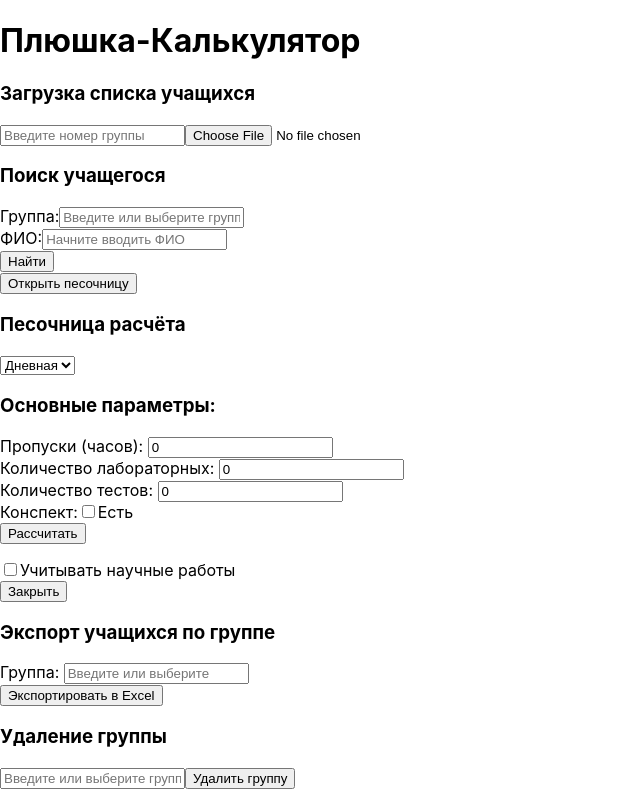
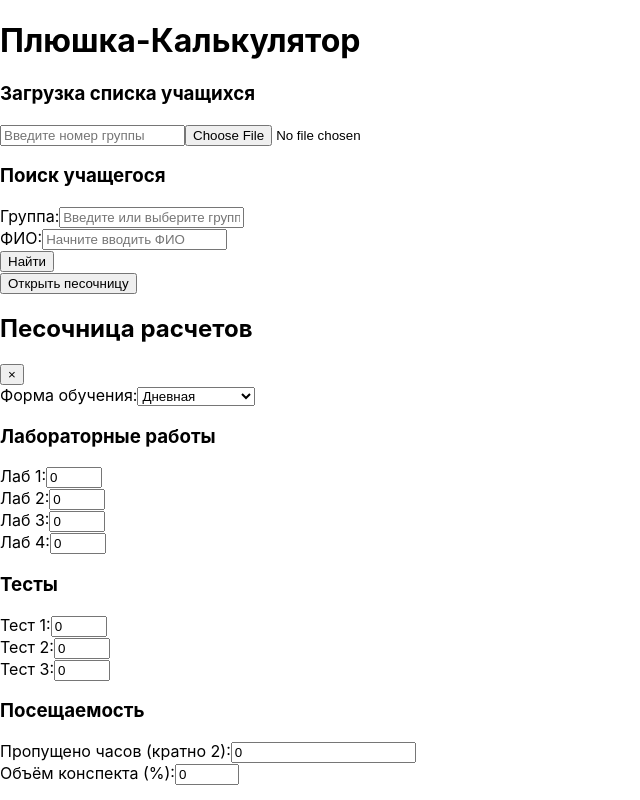
Before and after one commit to PSavchits/pluyshka-calculator, a React (Create React App) app: page / in a window 1280 px wide. Both pictures are taken after a click on the button "Открыть песочницу". Shown: the top 800 px of the page, without its empty margins (0-640 px from the left). Built offline with nearby package versions, Linux system fonts and the light colour scheme.

Commit message:
Rework SandboxCalculation

```diff
--- a/src/components/BonusDistribution.jsx
+++ b/src/components/BonusDistribution.jsx
@@ -27,7 +27,7 @@ const BonusDistribution = ({
                 setBonusPoints(Math.min(bonusPoints, totalBonuses - newClosedLabs));
             }
         }
-    }, [totalBonuses, isRemote]);
+    }, [totalBonuses, isRemote, bonusPoints, closedLabs, setBonusPoints, setClosedLabs]);
 
     return (
         <div className="bonus-distribution">
--- a/src/components/SandboxCalculation.jsx
+++ b/src/components/SandboxCalculation.jsx
@@ -1,144 +1,224 @@
-import React, { useState } from 'react';
-import DayFormEvaluation from './DayFormEvaluation';
-import ResearchBlock from './ResearchForm';
+import React, { useState, useEffect } from 'react';
+import AttendanceBlock from './AttendanceBlock';
+import ScienceBlock from './ScienceBlock';
+import PresentationBlock from './PresentationBlock';
+import BonusDistribution from './BonusDistribution';
 
 const SandboxCalculation = ({ show, onClose }) => {
-    const [form, setForm] = useState('Дневная');
+    const [formType, setFormType] = useState('Дневная');
+
+    // Общие состояния
+    const [labs, setLabs] = useState([0, 0, 0, 0]);
+    const [tests, setTests] = useState([0, 0, 0]);
+
+    // Состояния для научной деятельности
+    const [writtenWorks, setWrittenWorks] = useState(0);
+    const [publishedWorks, setPublishedWorks] = useState(0);
+    const [oralReports, setOralReports] = useState(0);
+    const [urgentPublications, setUrgentPublications] = useState(0);
+    const [awards, setAwards] = useState(0);
+
+    // Состояния для презентаций
+    const [presentations, setPresentations] = useState(0);
+    const [voicedPresentations, setVoicedPresentations] = useState(0);
+
+    // Состояния для дневной формы
+    const [skippedHours, setSkippedHours] = useState(0);
+    const [notesVolume, setNotesVolume] = useState(0);
+    const [closedLabs, setClosedLabs] = useState(0);
+
+    // Состояния для расчета
+    const [bonusPoints, setBonusPoints] = useState(0);
     const [result, setResult] = useState(null);
 
-    const [skips, setSkips] = useState(0);
-    const [labCount, setLabCount] = useState(0);
-    const [labs, setLabs] = useState([]);
-    const [testCount, setTestCount] = useState(0);
-    const [tests, setTests] = useState([]);
-    const [hasNotebook, setHasNotebook] = useState(false);
+    // Сброс состояний при изменении типа формы
+    useEffect(() => {
+        setLabs(formType === 'Дневная' ? [0, 0, 0, 0] : [0, 0]);
+        setClosedLabs(0);
+        setBonusPoints(0);
+        setResult(null);
+    }, [formType]);
 
-    const [showResearchBlock, setShowResearchBlock] = useState(false);
-    const [urgentPublication, setUrgentPublication] = useState(false);
-    const [reports, setReports] = useState([]);
+    const calculateResult = () => {
+        let score = 0;
 
-    const handleCalculate = () => {
-        let baseScore = 0;
+        // Общие параметры
+        const sciBonus = publishedWorks + oralReports + awards;
+        const presBonus = presentations + voicedPresentations;
+        const totalBonuses = sciBonus + presBonus;
 
-        const excludedLabs = new Set();
-        reports.forEach(report => {
-            if (report.removedLabs && Array.isArray(report.removedLabs)) {
-                report.removedLabs.forEach(i => excludedLabs.add(i));
-            }
-        });
+        if(formType === 'Дневная') {
+            // Расчет для дневной формы
+            const skipPenalty = Math.floor(skippedHours / 2) * 0.5;
+            const notesBonus = notesVolume >= 70 ? 1 : 0;
 
-        const failedLabs = labs
-            .map((val, i) => ({ val: Number(val), index: i + 1 }))
-            .filter(({ val, index }) => val < 3 && !excludedLabs.has(index - 1));
+            const activeLabsCount = 4 - Math.min(closedLabs, 4);
+            const activeLabs = labs.slice(0, activeLabsCount);
 
-        if (failedLabs.length > 0) {
-            setResult(`Студент не допущен к экзамену (не сданы: ${failedLabs.map(l => l.index).join(', ')})`);
-            return;
+            const labAvg = activeLabsCount > 0
+                ? activeLabs.reduce((a, b) => a + b, 0) / activeLabsCount
+                : 0;
+
+            const testAvg = tests.reduce((a, b) => a + b, 0) / 3;
+
+            score = (labAvg + testAvg) / 2 + notesBonus - skipPenalty;
+
+            if(urgentPublications > 0) score = Math.max(score, 8);
+            score += bonusPoints;
+
+        } else {
+            // Расчет для дистанционной формы
+            const labAvg = labs.reduce((a, b) => a + b, 0) / 2;
+            score = labAvg + bonusPoints;
+            if(urgentPublications > 0) score = Math.max(score, 8);
         }
 
-        const actualLabScores = labs.filter((_, i) => !excludedLabs.has(i));
-        const labScoreAvg = actualLabScores.length > 0
-            ? actualLabScores.reduce((sum, val) => sum + val, 0) / actualLabScores.length
-            : 0;
-        baseScore += labScoreAvg;
-
-        const testAvg = tests.length > 0
-            ? tests.reduce((sum, val) => sum + val, 0) / tests.length
-            : 0;
-        baseScore += testAvg / 2;
-
-        if (hasNotebook) baseScore += 1;
-
-        baseScore -= Math.floor(skips / 6);
-
-        let researchPoints = 0;
-
-        if (urgentPublication) {
-            baseScore = 8;
-        }
-
-        reports.forEach(report => {
-            switch (report.mode) {
-                case 'points':
-                    baseScore += 1;
-                    break;
-                case '2points':
-                    baseScore += 2;
-                    break;
-                case '1point_1lab':
-                    baseScore += 1;
-                    break;
-            }
-
-            if (baseScore >= 10) {
-                if (report.mode === 'points') researchPoints += 1;
-                if (report.mode === '2points') researchPoints += 2;
-                if (report.mode === '1point_1lab') researchPoints += 1;
-            }
-        });
-
-        if (baseScore > 10) baseScore = 10;
-
-        setResult(baseScore);
+        setResult(Math.min(Math.max(score, 0), 10).toFixed(1));
     };
 
-    if (!show) return null;
+    const handleReset = () => {
+        setFormType('Дневная');
+        setLabs([0, 0, 0, 0]);
+        setTests([0, 0, 0]);
+        setWrittenWorks(0);
+        setPublishedWorks(0);
+        setOralReports(0);
+        setUrgentPublications(0);
+        setAwards(0);
+        setPresentations(0);
+        setVoicedPresentations(0);
+        setSkippedHours(0);
+        setNotesVolume(0);
+        setClosedLabs(0);
+        setBonusPoints(0);
+        setResult(null);
+    };
+
+    if(!show) return null;
 
     return (
-        <div>
-            <h3>Песочница расчёта</h3>
+        <div className="sandbox-overlay">
+            <div className="sandbox-modal">
+                <div className="modal-header">
+                    <h2>Песочница расчетов</h2>
+                    <button className="close-btn" onClick={onClose}>&times;</button>
+                </div>
+
+                <div className="form-control">
+                    <label>Форма обучения:</label>
                     <select
-                value={form}
-                onChange={(e) => setForm(e.target.value)}
+                        value={formType}
+                        onChange={(e) => setFormType(e.target.value)}
                     >
                         <option value="Дневная">Дневная</option>
+                        <option value="ДО">Дистанционная</option>
                     </select>
+                </div>
 
-            {form === 'Дневная' && (
-                <>
-                    <DayFormEvaluation
-                        skips={skips}
-                        setSkips={setSkips}
-                        labCount={labCount}
-                        setLabCount={setLabCount}
-                        labs={labs}
-                        setLabs={setLabs}
-                        testCount={testCount}
-                        setTestCount={setTestCount}
-                        tests={tests}
-                        setTests={setTests}
-                        hasNotebook={hasNotebook}
-                        setHasNotebook={setHasNotebook}
-                        onCalculate={handleCalculate}
+                <div className="sections-container">
+                    {/* Блок лабораторных работ */}
+                    <div className="section">
+                        <h3>Лабораторные работы</h3>
+                        {labs.map((lab, index) => (
+                            <div className="input-group" key={index}>
+                                <label>Лаб {index + 1}:
+                                    <input
+                                        type="number"
+                                        min="0"
+                                        max="10"
+                                        value={lab}
+                                        onChange={(e) => {
+                                            const newLabs = [...labs];
+                                            newLabs[index] = Math.max(0,
+                                                Math.min(10, parseInt(e.target.value) || 0)
+                                            );
+                                            setLabs(newLabs);
+                                        }}
+                                    />
+                                </label>
+                            </div>
+                        ))}
+                    </div>
+
+                    {/* Блок тестов */}
+                    <div className="section">
+                        <h3>Тесты</h3>
+                        {tests.map((test, index) => (
+                            <div className="input-group" key={index}>
+                                <label>Тест {index + 1}:
+                                    <input
+                                        type="number"
+                                        min="0"
+                                        max="10"
+                                        value={test}
+                                        onChange={(e) => {
+                                            const newTests = [...tests];
+                                            newTests[index] = Math.max(0,
+                                                Math.min(10, parseInt(e.target.value) || 0)
+                                            );
+                                            setTests(newTests);
+                                        }}
+                                    />
+                                </label>
+                            </div>
+                        ))}
+                    </div>
+
+                    {/* Компоненты только для дневной формы */}
+                    {formType === 'Дневная' && (
+                        <AttendanceBlock
+                            skippedHours={skippedHours}
+                            setSkippedHours={setSkippedHours}
+                            notesVolume={notesVolume}
+                            setNotesVolume={setNotesVolume}
+                        />
+                    )}
+
+                    {/* Общие компоненты */}
+                    <ScienceBlock
+                        writtenWorks={writtenWorks}
+                        setWrittenWorks={setWrittenWorks}
+                        publishedWorks={publishedWorks}
+                        setPublishedWorks={setPublishedWorks}
+                        oralReports={oralReports}
+                        setOralReports={setOralReports}
+                        urgentPublications={urgentPublications}
+                        setUrgentPublications={setUrgentPublications}
+                        awards={awards}
+                        setAwards={setAwards}
                     />
 
-                    <div style={{ marginTop: '1rem' }}>
-                        <label>
-                            <input
-                                type="checkbox"
-                                checked={showResearchBlock}
-                                onChange={(e) => setShowResearchBlock(e.target.checked)}
+                    <PresentationBlock
+                        presentations={presentations}
+                        setPresentations={setPresentations}
+                        voicedPresentations={voicedPresentations}
+                        setVoicedPresentations={setVoicedPresentations}
                     />
-                            Учитывать научные работы
-                        </label>
 
-                        {showResearchBlock && (
-                            <ResearchBlock
-                                reports={reports}
-                                setReports={setReports}
-                                urgentPublication={urgentPublication}
-                                setUrgentPublication={setUrgentPublication}
-                                labCount={labCount}
+                    {/* Распределение бонусов */}
+                    <BonusDistribution
+                        totalBonuses={publishedWorks + oralReports + awards + presentations + voicedPresentations}
+                        closedLabs={formType === 'Дневная' ? closedLabs : 0}
+                        setClosedLabs={formType === 'Дневная' ? setClosedLabs : () => {}}
+                        bonusPoints={bonusPoints}
+                        setBonusPoints={setBonusPoints}
+                        maxLabsToClose={4}
+                        isRemote={formType === 'ДО'}
                     />
-                        )}
                 </div>
-                </>
-            )}
 
-            {result !== null && (
-                <p>Результат: {result}</p>
-            )}
-            <button onClick={onClose}>Закрыть</button>
+                <div className="result-section">
+                    <h3>Результат: {result ?? '0.0'}</h3>
+                    <div className="action-buttons">
+                        <button className="calculate-btn" onClick={calculateResult}>
+                            Рассчитать
+                        </button>
+                        <button className="reset-btn" onClick={handleReset}>
+                            Сбросить
+                        </button>
+                    </div>
+                </div>
+            </div>
         </div>
     );
 };
```
Lines whose indentation alone changed are shown as unchanged.
